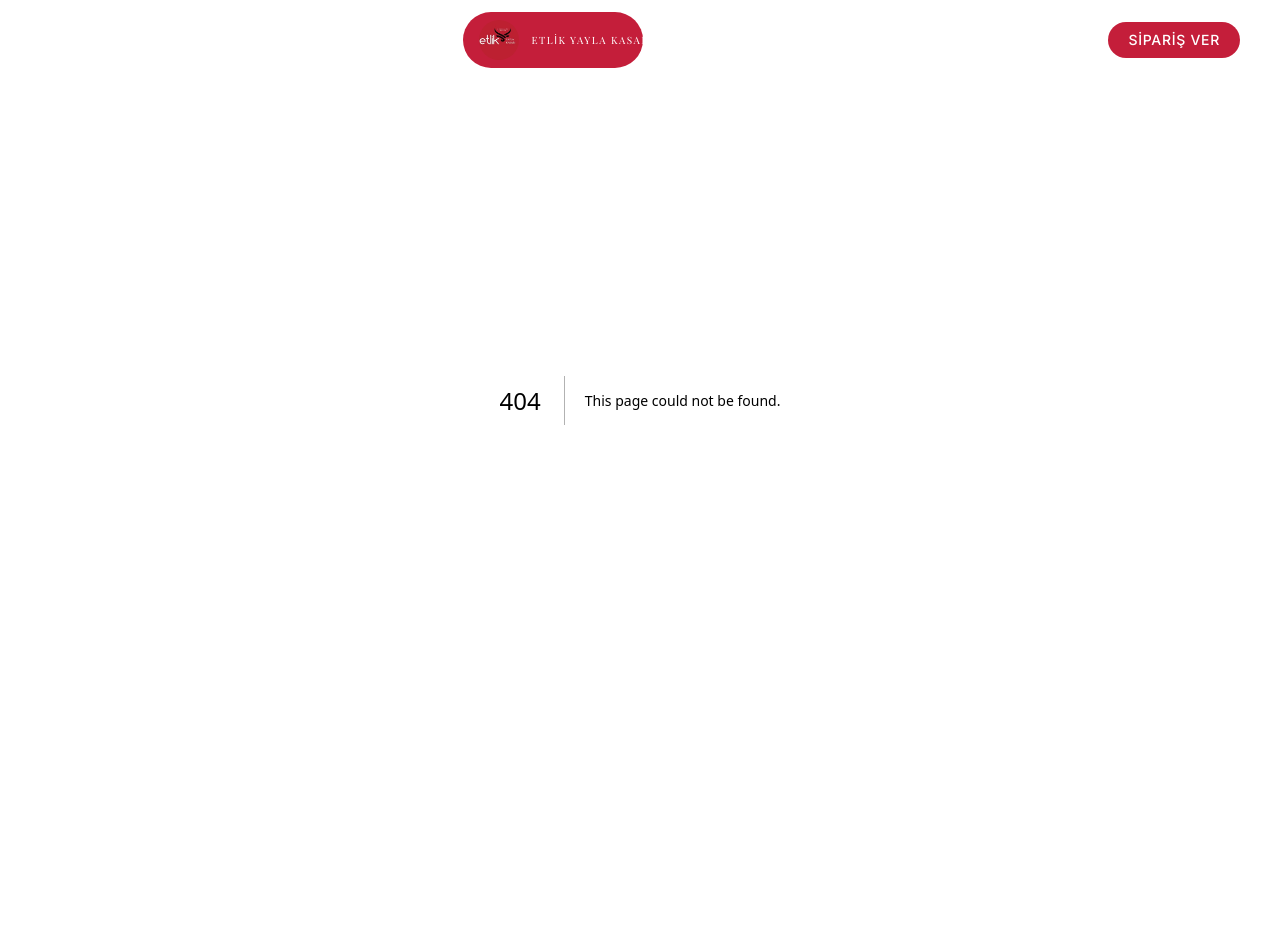
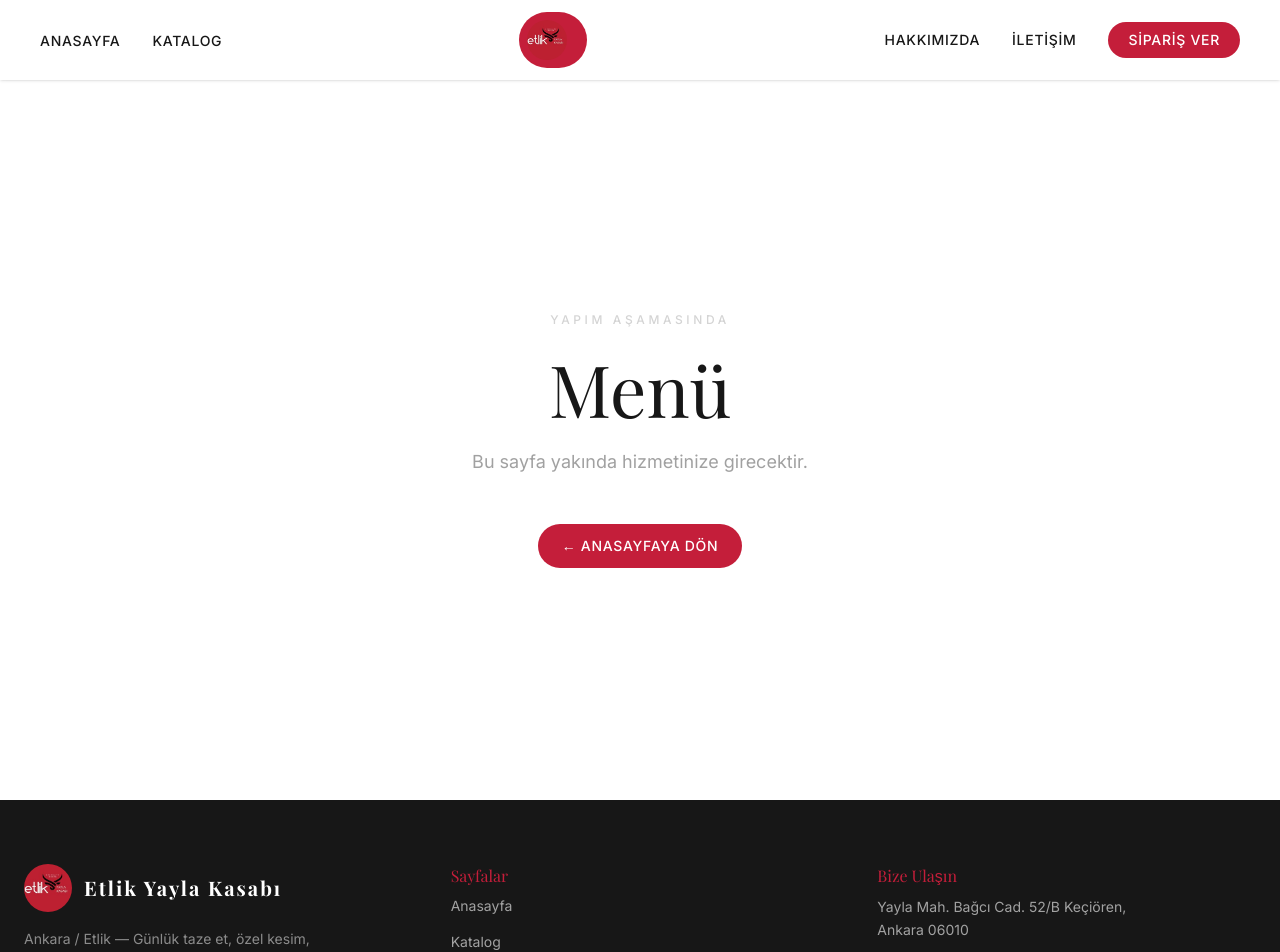
Before and after one commit to suleymank3291/etlikyaylakasabi, a Next.js app: page /menu in a window 1280 px wide. Before the commit this address had no page. Shown: the top 952 px of the page. Before the commit the page ends 800 px from the top, so only its background shows below. Built offline with nearby package versions, Linux system fonts and the light colour scheme; a web font is replaced by a local one.

Commit message:
feat: taslak sayfalar (menu, hakkimizda, iletisim) + TaslakSayfa komponenti

```diff
--- /dev/null
+++ b/app/hakkimizda/page.tsx
@@ -0,0 +1,7 @@
+import TaslakSayfa from "@/components/TaslakSayfa";
+import Footer from "@/components/Footer";
+import type { Metadata } from "next";
+export const metadata: Metadata = { title: "Hakkımızda — Etlik Yayla Kasabı" };
+export default function HakkimizdaSayfasi() {
+  return (<><TaslakSayfa baslik="Hakkımızda" /><Footer /></>);
+}
--- /dev/null
+++ b/app/iletisim/page.tsx
@@ -0,0 +1,7 @@
+import TaslakSayfa from "@/components/TaslakSayfa";
+import Footer from "@/components/Footer";
+import type { Metadata } from "next";
+export const metadata: Metadata = { title: "İletişim — Etlik Yayla Kasabı" };
+export default function IletisimSayfasi() {
+  return (<><TaslakSayfa baslik="İletişim" /><Footer /></>);
+}
--- /dev/null
+++ b/app/menu/page.tsx
@@ -0,0 +1,7 @@
+import TaslakSayfa from "@/components/TaslakSayfa";
+import Footer from "@/components/Footer";
+import type { Metadata } from "next";
+export const metadata: Metadata = { title: "Menü — Etlik Yayla Kasabı" };
+export default function MenuSayfasi() {
+  return (<><TaslakSayfa baslik="Menü" /><Footer /></>);
+}
--- /dev/null
+++ b/components/TaslakSayfa.tsx
@@ -0,0 +1,27 @@
+import Link from "next/link";
+
+interface TaslakSayfaProps {
+  baslik: string;
+}
+
+export default function TaslakSayfa({ baslik }: TaslakSayfaProps) {
+  return (
+    <main className="min-h-screen flex flex-col items-center justify-center bg-white pt-20">
+      <div className="text-center px-6">
+        <p className="text-xs text-neutral-300 font-medium tracking-[0.3em] uppercase mb-6">
+          Yapım Aşamasında
+        </p>
+        <h1 className="text-5xl md:text-7xl font-serif text-neutral-900 mb-6">{baslik}</h1>
+        <p className="text-lg text-neutral-400 mb-12 max-w-md mx-auto">
+          Bu sayfa yakında hizmetinize girecektir.
+        </p>
+        <Link
+          href="/"
+          className="inline-flex items-center gap-2 px-6 py-3 bg-primary text-white text-sm font-medium tracking-wider uppercase rounded-full hover:bg-dark transition-colors duration-300"
+        >
+          ← Anasayfaya Dön
+        </Link>
+      </div>
+    </main>
+  );
+}
```
